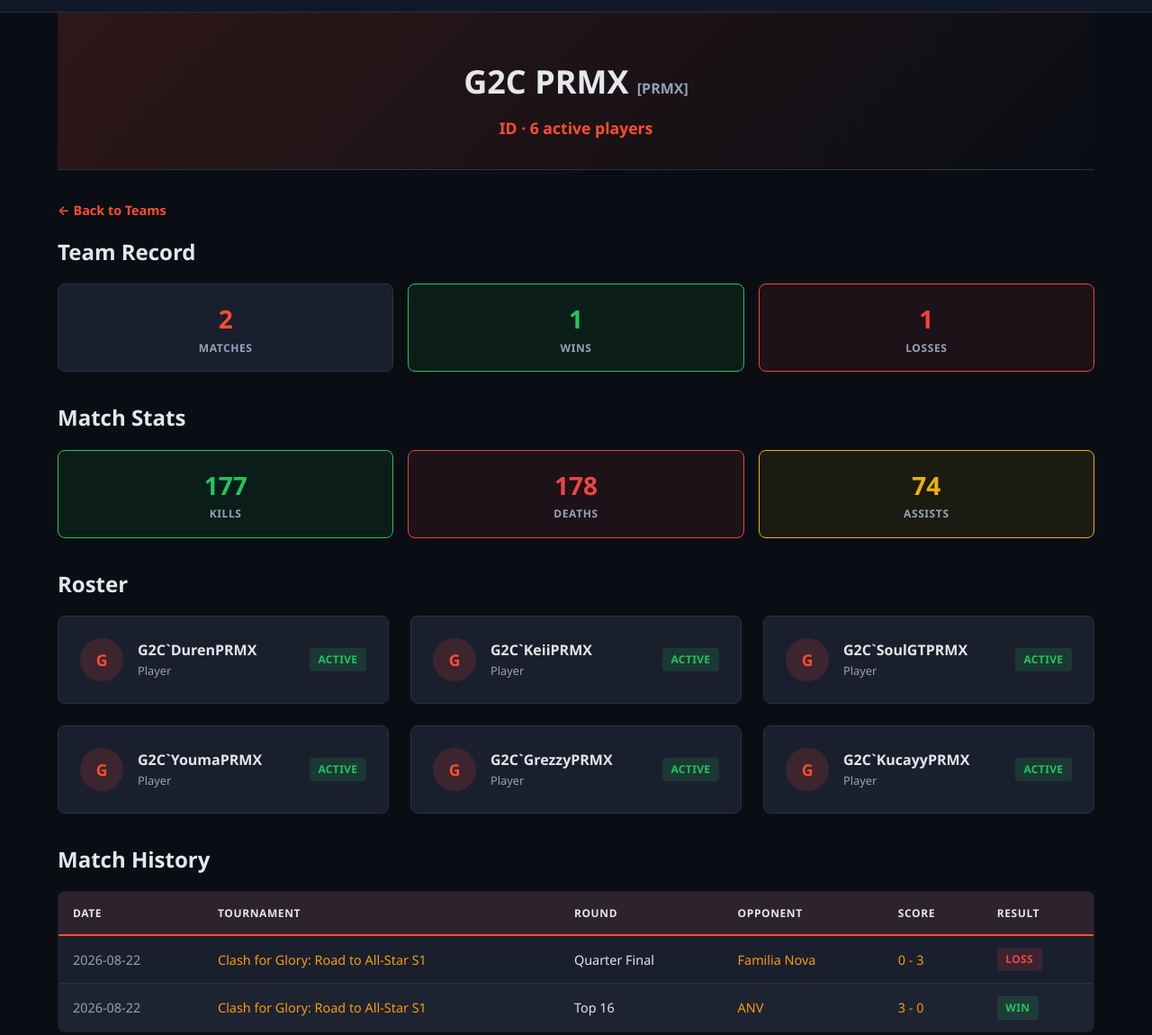
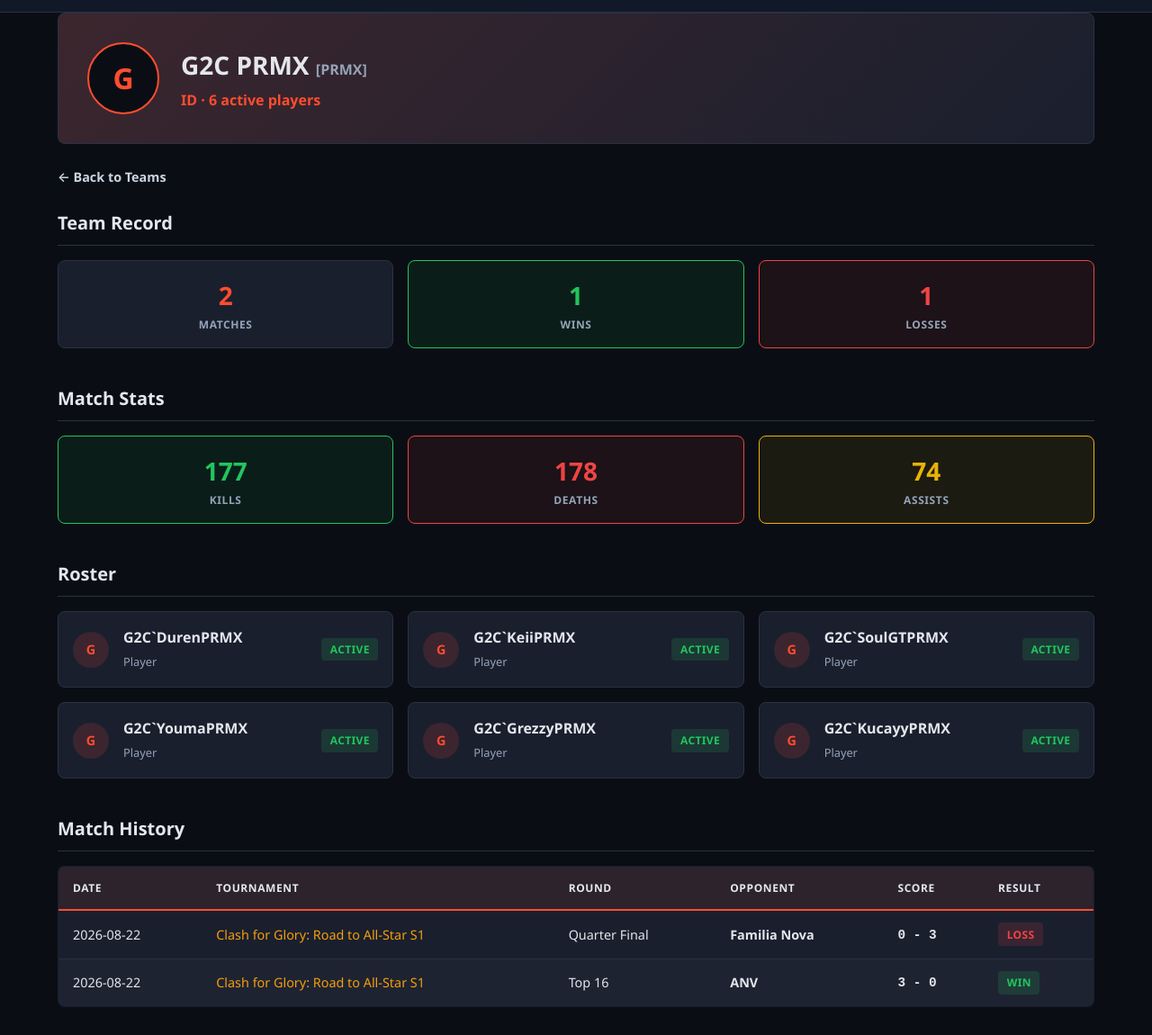
Before and after one commit to halorikkun/cflesportsid, an Astro site: page /teams/g2c-prmx in a window 1280 px wide. Shown: the part 51-1201 px from the top of the page at 90% size. Built offline with nearby package versions, Linux system fonts and the light colour scheme; Astro itself is replaced by a stand-in of ours.

Commit message:
fix teams layout

```diff
--- a/src/pages/teams/[id].astro
+++ b/src/pages/teams/[id].astro
@@ -18,10 +18,7 @@ const playersMap = new Map(allPlayers.map(p => [p.id, p]));
 const teamPlayers = team.data.players.map(pid => playersMap.get(pid)).filter(Boolean);
 const allMatches = await getCollection('matches');
 
-const teamMatches = allMatches.filter(
-  m => m.data.team1 === team.id || m.data.team2 === team.id
-);
-
+const teamMatches = allMatches.filter(m => m.data.team1 === team.id || m.data.team2 === team.id);
 const completedMatches = teamMatches.filter(m => m.data.status === 'completed');
 
 let wins = 0, losses = 0;
@@ -38,30 +35,17 @@ const matchesPlayed = completedMatches.length;
 
 let totalKills = 0, totalDeaths = 0, totalAssists = 0;
 teamPlayers.forEach(p => {
-  totalKills += p.data.stats.kills;
-  totalDeaths += p.data.stats.deaths;
-  totalAssists += p.data.stats.assists;
+  totalKills += p.data.stats?.kills || 0;
+  totalDeaths += p.data.stats?.deaths || 0;
+  totalAssists += p.data.stats?.assists || 0;
 });
 
-// Build tournament name → numeric ID map (matches tournament/[id].astro getStaticPaths)
 const tournamentNames = [...new Set(allMatches.map(m => m.data.tournament || 'CFL Esports ID Tournament'))];
 const tournamentIds = new Map();
-tournamentNames.forEach((name, i) => {
-  tournamentIds.set(name, String(i + 1));
-});
+tournamentNames.forEach((name, i) => { tournamentIds.set(name, String(i + 1)); });
 
-// Round priority for sorting (Final first)
-const roundPriority = {
-  'Final': 1,
-  'Semifinal': 2,
-  'Quarter Final': 3,
-  'Top 16': 4,
-  'Round 3': 5,
-  'Round 2': 6,
-  'Round 1': 7,
-};
+const roundPriority = { 'Final': 1, 'Semifinal': 2, 'Quarter Final': 3, 'Top 16': 4, 'Round 3': 5, 'Round 2': 6, 'Round 1': 7 };
 
-// Sort match history: by date first (newest first), then by round priority
 const sortedMatches = [...teamMatches].sort((a, b) => {
   const dateA = new Date(a.data.date).getTime() || 0;
   const dateB = new Date(b.data.date).getTime() || 0;
@@ -70,23 +54,31 @@ const sortedMatches = [...teamMatches].sort((a, b) => {
   const prioB = roundPriority[b.data.round] || 99;
   return prioA - prioB;
 });
+
+const activePlayerCount = teamPlayers.filter(p => (p.data.status || 'active') === 'active').length;
+const initial = team.data.name.charAt(0).toUpperCase();
 ---
 
 <Layout title={`${team.data.name} - CFL Esports ID Tournament Hub`} current="Teams">
   <div class="container">
-    <div class="page-header">
-      <h1>{team.data.name} <span style="color: var(--text-muted); font-size: 1rem;">[{team.data.tag}]</span></h1>
-      <p style="font-size: 1.1rem; color: var(--accent); font-weight: 600;">{team.data.region} · {teamPlayers.filter(p => (p.data.status || 'active') === 'active').length} active players</p>
+
+    <!-- NEW: Premium Detail Hero Section -->
+    <div class="detail-hero">
+      <div class="avatar avatar-large">{initial}</div>
+      <div class="detail-hero-info">
+        <h1>{team.data.name} <span class="hero-tag">[{team.data.tag}]</span></h1>
+        <p class="hero-subtitle">{team.data.region} · {activePlayerCount} active players</p>
+      </div>
     </div>
+
     <a href="/teams" class="back-link">← Back to Teams</a>
 
-
     {team.data.description && (
-      <p style="color: var(--text-secondary); margin-bottom: 2rem; max-width: 600px;">{team.data.description}</p>
+      <p class="team-description">{team.data.description}</p>
     )}
 
-    <h2 style="margin-bottom: 1rem;">Team Record</h2>
-    <div class="stat-grid" style="margin-bottom: 2rem;">
+    <h2 class="section-title">Team Record</h2>
+    <div class="stat-grid section-spacing">
       <div class="stat-box">
         <div class="stat-value">{matchesPlayed}</div>
         <div class="stat-label">Matches</div>
@@ -101,8 +93,8 @@ const sortedMatches = [...teamMatches].sort((a, b) => {
       </div>
     </div>
 
-    <h2 style="margin-bottom: 1rem;">Match Stats</h2>
-    <div class="stat-grid" style="margin-bottom: 2rem;">
+    <h2 class="section-title">Match Stats</h2>
+    <div class="stat-grid section-spacing">
       <div class="stat-box stat-box-kill">
         <div class="stat-value">{totalKills}</div>
         <div class="stat-label">Kills</div>
@@ -117,29 +109,28 @@ const sortedMatches = [...teamMatches].sort((a, b) => {
       </div>
     </div>
 
-    <h2 style="margin-bottom: 1rem;">Roster</h2>
-    <div class="grid grid-3" style="margin-bottom: 2rem;">
+    <h2 class="section-title">Roster</h2>
+    <div class="roster-detail-grid section-spacing">
       {teamPlayers.map(player => (
-        <a href={`/players/${player.id}`} class="card" style="text-decoration: none; color: inherit;">
-          <div style="display: flex; align-items: center; gap: 1rem;">
-            <div class="avatar">{player.data.ign.charAt(0).toUpperCase()}</div>
-            <div style="flex: 1;">
-              <strong>{player.data.ign}</strong>
-              <div style="color: var(--text-muted); font-size: 0.8rem;">{player.data.role}</div>
-            </div>
-            <span class={`badge ${player.data.status === 'inactive' ? 'badge-upcoming' : 'badge-completed'}`}>
-              {player.data.status === 'inactive' ? 'Inactive' : 'Active'}
-            </span>
+        <a href={`/players/${player.id}`} class="roster-card">
+          <div class="avatar">{player.data.ign.charAt(0).toUpperCase()}</div>
+          <div class="roster-card-info">
+            <strong>{player.data.ign}</strong>
+            <span>{player.data.role || 'Player'}</span>
           </div>
+          <span class={`badge ${player.data.status === 'inactive' ? 'badge-upcoming' : 'badge-completed'}`}>
+            {player.data.status === 'inactive' ? 'Inactive' : 'Active'}
+          </span>
         </a>
       ))}
     </div>
 
     {sortedMatches.length > 0 && (
       <div>
-        <h2 style="margin-bottom: 1rem;">Match History</h2>
+        <h2 class="section-title">Match History</h2>
         <div class="table-wrap">
-          <table>
+          <!-- NEW: Added class for targeted mobile sticky columns -->
+          <table class="match-history-table">
             <thead>
               <tr>
                 <th>Date</th>
@@ -158,20 +149,17 @@ const sortedMatches = [...teamMatches].sort((a, b) => {
                 const myScore = isTeam1 ? m.data.score1 : m.data.score2;
                 const oppScore = isTeam1 ? m.data.score2 : m.data.score1;
                 const won = m.data.winner === team.id;
-                const resultBadge = m.data.status === 'completed'
-                  ? (won ? 'badge-win' : 'badge-loss')
-                  : 'badge-upcoming';
-                const resultText = m.data.status === 'completed'
-                  ? (won ? 'Win' : 'Loss')
-                  : m.data.status;
+                const resultBadge = m.data.status === 'completed' ? (won ? 'badge-win' : 'badge-loss') : 'badge-upcoming';
+                const resultText = m.data.status === 'completed' ? (won ? 'Win' : 'Loss') : m.data.status;
                 const tournamentId = tournamentIds.get(m.data.tournament);
+
                 return (
                   <tr>
-                    <td style="color: var(--text-muted);">{m.data.date}</td>
+                    <td>{m.data.date}</td>
                     <td><a href={`/tournament/${tournamentId}`}>{m.data.tournament}</a></td>
                     <td>{m.data.round}</td>
-                    <td><a href={`/teams/${opponentId}`}>{opponent ? opponent.data.name : opponentId}</a></td>
-                    <td><a href={`/matches/${m.id}`}>{myScore} - {oppScore}</a></td>
+                    <td><a href={`/teams/${opponentId}`} class="opponent-link">{opponent ? opponent.data.name : opponentId}</a></td>
+                    <td><a href={`/matches/${m.id}`} class="score-link">{myScore} - {oppScore}</a></td>
                     <td><span class={`badge ${resultBadge}`}>{resultText}</span></td>
                   </tr>
                 );
@@ -187,11 +175,102 @@ const sortedMatches = [...teamMatches].sort((a, b) => {
 <style>
   .back-link {
     display: inline-block;
-    margin-bottom: 1rem;
-    color: var(--accent);
+    margin-bottom: 1.5rem;
+    color: var(--text-secondary);
     font-weight: 600;
     font-size: 0.9rem;
     text-decoration: none;
+    transition: color 0.2s;
   }
-  .back-link:hover { text-decoration: underline; }
+  .back-link:hover { color: var(--accent); }
+
+  /* NEW: Detail Hero Styling */
+  .detail-hero {
+    display: flex;
+    align-items: center;
+    gap: 1.5rem;
+    padding: 2rem;
+    background: linear-gradient(135deg, var(--accent-dim), transparent), var(--bg-card);
+    border: 1px solid var(--border);
+    border-radius: var(--radius);
+    margin-bottom: 1.5rem;
+  }
+  .avatar-large {
+    width: 80px;
+    height: 80px;
+    font-size: 2rem;
+    background: var(--bg-primary);
+    border: 2px solid var(--accent);
+    flex-shrink: 0;
+  }
+  .detail-hero-info h1 { font-size: 1.75rem; margin-bottom: 0.25rem; }
+  .hero-tag { color: var(--text-muted); font-size: 1rem; font-weight: 600; }
+  .hero-subtitle { color: var(--accent); font-weight: 600; font-size: 1rem; margin: 0; }
+
+  .team-description {
+    color: var(--text-secondary);
+    margin-bottom: 2rem;
+    max-width: 700px;
+    line-height: 1.6;
+  }
+
+  .section-title {
+    font-size: 1.25rem;
+    font-weight: 700;
+    margin-bottom: 1rem;
+    padding-bottom: 0.5rem;
+    border-bottom: 1px solid var(--border);
+  }
+  .section-spacing { margin-bottom: 2.5rem; }
+
+  /* NEW: Clean Roster Grid Cards */
+  .roster-detail-grid {
+    display: grid;
+    grid-template-columns: repeat(auto-fill, minmax(280px, 1fr));
+    gap: 1rem;
+  }
+  .roster-card {
+    background: var(--bg-card);
+    border: 1px solid var(--border);
+    border-radius: var(--radius);
+    padding: 1rem;
+    display: flex;
+    align-items: center;
+    gap: 1rem;
+    text-decoration: none;
+    color: inherit;
+    transition: all 0.2s;
+  }
+  .roster-card:hover {
+    border-color: var(--accent);
+    transform: translateY(-2px);
+    background: var(--bg-card-hover);
+  }
+  .roster-card .avatar {
+    width: 40px;
+    height: 40px;
+    font-size: 0.9rem;
+  }
+  .roster-card-info {
+    flex: 1;
+    min-width: 0;
+  }
+  .roster-card-info strong {
+    display: block;
+    white-space: nowrap;
+    overflow: hidden;
+    text-overflow: ellipsis;
+    color: var(--text-primary);
+    font-size: 1rem;
+  }
+  .roster-card-info span {
+    font-size: 0.8rem;
+    color: var(--text-muted);
+  }
+
+  /* Table link styling */
+  .opponent-link { color: var(--text-primary); font-weight: 600; }
+  .opponent-link:hover { color: var(--accent); }
+  .score-link { color: var(--text-primary); font-family: monospace; font-weight: 700; }
+  .score-link:hover { color: var(--accent); }
 </style>
```
Also changed, not shown: src/pages/teams/index.astro (+82 -73 lines).
